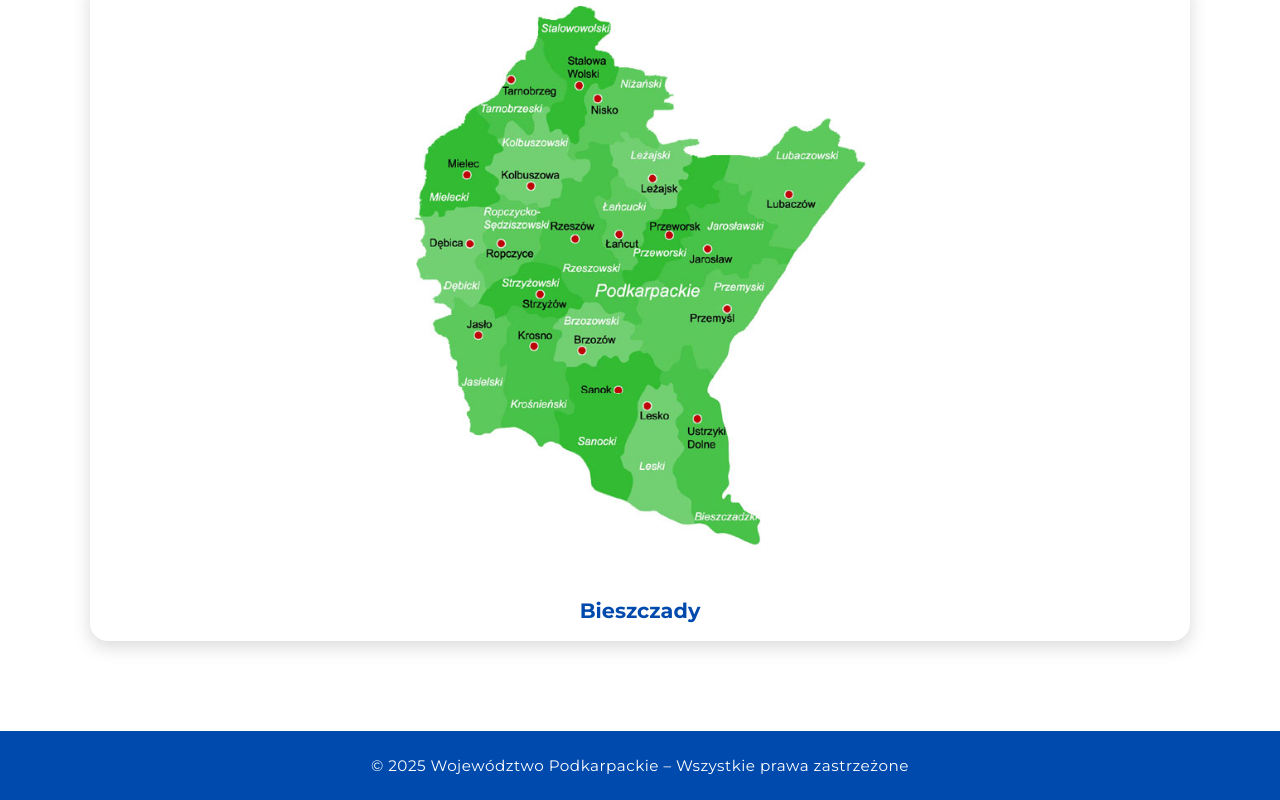
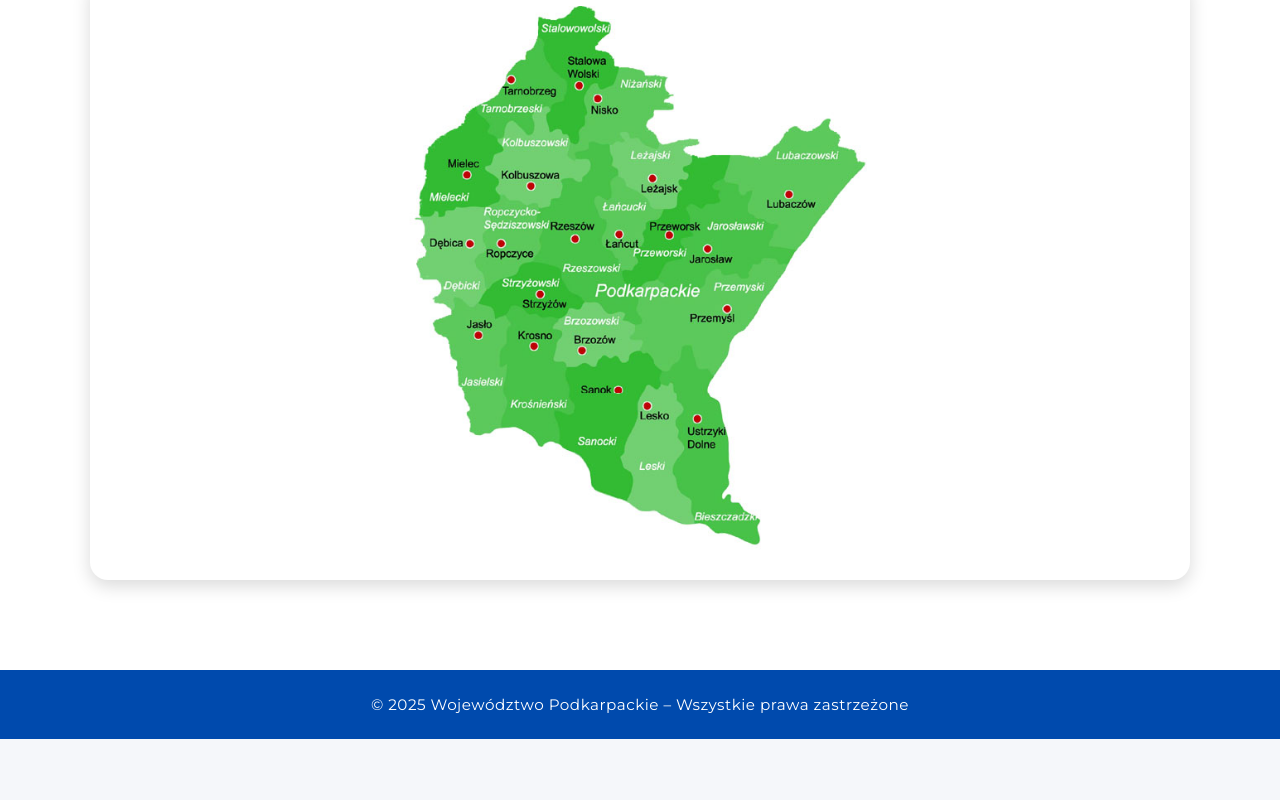
Before and after one commit to gitszymon1/Projekt-region-Podkarpacie, a plain HTML site: page Mapa.html in a window 1280 px wide. Shown: the part 1226-2026 px from the top of the page. After the commit the page ends 1965 px from the top, so only its background shows below. Drawn offline with Linux system fonts and the light colour scheme.

Commit message:
Update Mapa.html

```diff
--- a/Mapa.html
+++ b/Mapa.html
@@ -207,7 +207,6 @@
     <div class="cards">
       <div class="card">
         <img src="mapa2.jpg" alt="Mapa" />
-        <h3>Bieszczady</h3>
       </div>
     </div>
   </section>
```
